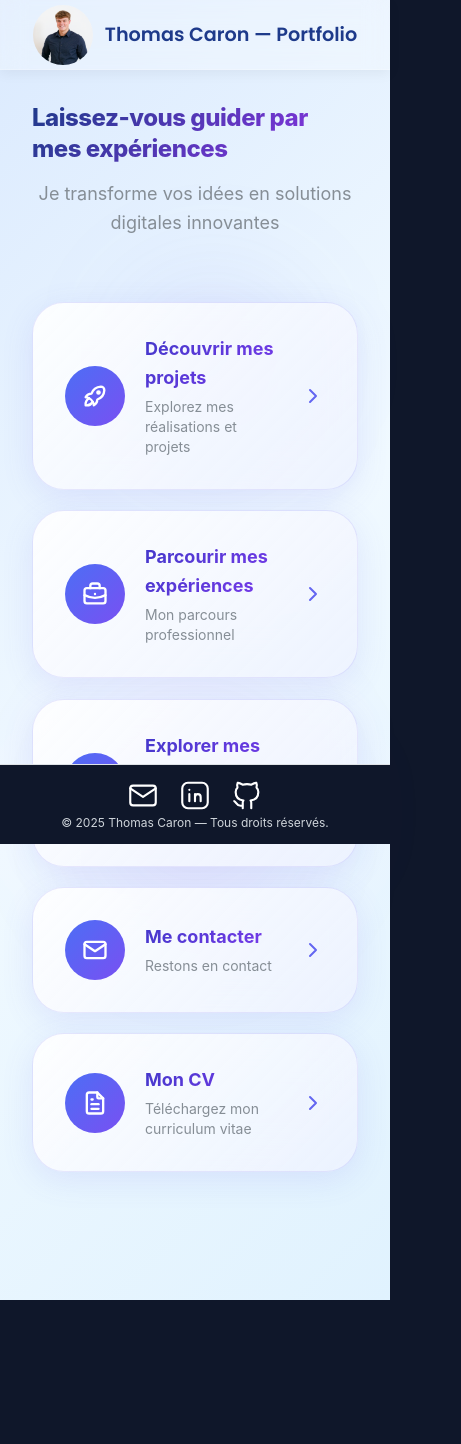
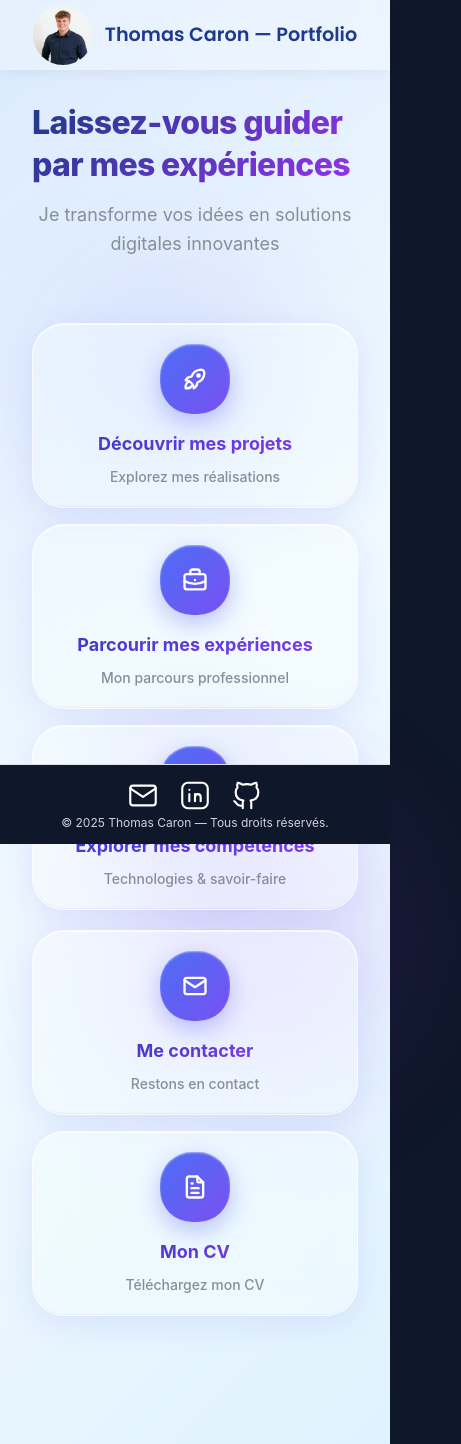
Before and after one commit to ThoomassC/portfolio, a React (Vite) app: page / in a window 390 px wide. Shown: the whole page, 461 px wide, since content can reach past the window. Before the commit the page ends 1300 px from the top, so only its background shows below. Built offline with nearby package versions, Linux system fonts and the light colour scheme.

Commit message:
feat : animations responsive

```diff
--- a/src/pages/Home.tsx
+++ b/src/pages/Home.tsx
@@ -1,26 +1,26 @@
-import { Container, Title, Stack, Paper, Text, Group, Box, ThemeIcon } from "@mantine/core";
+import { Container, Title, Stack, Paper, Text, Box, ThemeIcon, SimpleGrid } from "@mantine/core";
 import { useEffect } from "react";
 import { useNavigate } from "react-router-dom";
-import {
-  IconBriefcase,
-  IconCode,
-  IconMail,
-  IconFileText,
-  IconRocket,
-  IconChevronRight,
-} from "@tabler/icons-react";
+import { IconBriefcase, IconCode, IconMail, IconFileText, IconRocket } from "@tabler/icons-react";
 
 function Home() {
   const navigate = useNavigate();
 
   useEffect(() => {
     const style = document.createElement("style");
+    style.id = "home-styles";
     style.innerHTML = `
       html { scroll-behavior: smooth; }
 
       @keyframes fadeSlideHome {
-        0% { opacity: 0; transform: translateY(30px) scale(0.95); }
-        100% { opacity: 1; transform: translateY(0) scale(1); }
+        0% {
+          opacity: 0;
+          transform: translateY(30px) scale(0.98);
+        }
+        100% {
+          opacity: 1;
+          transform: translateY(0) scale(1);
+        }
       }
 
       @keyframes typing {
@@ -38,18 +38,19 @@ function Home() {
         50% { transform: translateY(-15px); }
       }
 
-      @keyframes shimmer {
-        0% { background-position: -1000px 0; }
-        100% { background-position: 1000px 0; }
+      @keyframes bubble {
+        0%, 100% {
+          transform: translateY(0) scale(1);
+          opacity: 0.6;
         }
-
-      @keyframes pulse {
-        0%, 100% { opacity: 1; }
-        50% { opacity: 0.5; }
+        50% {
+          transform: translateY(-20px) scale(1.05);
+          opacity: 0.8;
+        }
       }
 
       .fade-animated-home {
-        animation: fadeSlideHome 0.8s cubic-bezier(0.34, 1.56, 0.64, 1) forwards;
+        animation: fadeSlideHome 1.2s cubic-bezier(0.16, 1, 0.3, 1) forwards;
         opacity: 0;
       }
 
@@ -73,41 +74,48 @@ function Home() {
         width: 0;
       }
 
-      .typing-title.animated {
-        animation:
-          typing 4s steps(50, end) forwards,
-          blink .75s step-end infinite;
+      .liquid-glass-card {
+        transition:
+          transform 0.9s cubic-bezier(0.22, 1, 0.36, 1),
+          box-shadow 1s ease,
+          filter 0.8s ease;
+        cursor: pointer;
+        transform: translateY(0) scale(1);
+        filter: brightness(1);
       }
 
-      .nav-card-home {
-        transition: all 0.3s cubic-bezier(0.34, 1.56, 0.64, 1);
-        cursor: pointer;
-      }
-
-      .nav-card-home:hover {
-        transform: translateY(-8px) scale(1.03);
-        box-shadow: 0 20px 40px rgba(99, 102, 241, 0.25) !important;
-      }
-
-      .nav-card-home:hover .nav-icon {
-        transform: rotate(360deg) scale(1.2);
+      .liquid-glass-card:hover {
+        transform: translateY(-6px) scale(1.04) !important;
+        filter: brightness(1.05);
+        box-shadow:
+          0 25px 80px rgba(99, 102, 241, 0.25),
+          inset 0 2px 3px rgba(255, 255, 255, 0.9),
+          inset 0 -1px 2px rgba(0, 0, 0, 0.05);
       }
 
       .nav-icon {
-        transition: all 0.5s cubic-bezier(0.34, 1.56, 0.64, 1);
+        transition: transform 1.2s cubic-bezier(0.22, 1, 0.36, 1);
+      }
+
+      .liquid-glass-card:hover .nav-icon {
+        transform: rotate(360deg) scale(1.12) !important;
       }
 
       .floating-orb {
-        animation: float 6s ease-in-out infinite;
+        animation: float 8s ease-in-out infinite;
+      }
+
+      .floating-bubble {
+        animation: bubble 6s ease-in-out infinite;
       }
 
       .delay-1 { animation-delay: 0.1s; }
-      .delay-2 { animation-delay: 0.2s; }
-      .delay-3 { animation-delay: 0.3s; }
-      .delay-4 { animation-delay: 0.5s; }
+      .delay-2 { animation-delay: 0.25s; }
+      .delay-3 { animation-delay: 0.4s; }
+      .delay-4 { animation-delay: 0.55s; }
       .delay-5 { animation-delay: 0.7s; }
-      .delay-6 { animation-delay: 0.9s; }
-      .delay-7 { animation-delay: 1.1s; }
+      .delay-6 { animation-delay: 0.85s; }
+      .delay-7 { animation-delay: 1s; }
 
       @media (max-width: 768px) {
         .typing-title {
@@ -115,22 +123,23 @@ function Home() {
           word-break: break-word;
           animation: none !important;
           border-right: none;
-          font-size: 1.8rem !important;
+          font-size: 2.2rem !important;
           width: 100% !important;
         }
       }
 
       @media (max-width: 480px) {
         .typing-title {
-          font-size: 1.5rem !important;
+          font-size: 2rem !important;
         }
       }
     `;
     document.head.appendChild(style);
 
     return () => {
-      if (document.head.contains(style)) {
-        document.head.removeChild(style);
+      const styleToRemove = document.getElementById("home-styles");
+      if (styleToRemove) {
+        document.head.removeChild(styleToRemove);
       }
     };
   }, []);
@@ -140,7 +149,7 @@ function Home() {
       label: "Découvrir mes projets",
       path: "/project",
       icon: <IconRocket size={28} />,
-      description: "Explorez mes réalisations et projets",
+      description: "Explorez mes réalisations",
     },
     {
       label: "Parcourir mes expériences",
@@ -152,7 +161,7 @@ function Home() {
       label: "Explorer mes compétences",
       path: "/skill",
       icon: <IconCode size={28} />,
-      description: "Technologies et savoir-faire",
+      description: "Technologies & savoir-faire",
     },
     {
       label: "Me contacter",
@@ -164,13 +173,13 @@ function Home() {
       label: "Mon CV",
       path: "/cv",
       icon: <IconFileText size={28} />,
-      description: "Téléchargez mon curriculum vitae",
+      description: "Téléchargez mon CV",
     },
   ];
 
   return (
     <Container
-      size="lg"
+      size="xl"
       style={{
         minHeight: "calc(100vh - 120px)",
         display: "flex",
@@ -180,40 +189,61 @@ function Home() {
         padding: "2rem 1rem",
       }}
     >
-      {/* Orbes décoratives en arrière-plan */}
       <Box
-        className="floating-orb"
+        className="floating-orb floating-bubble"
         style={{
           position: "absolute",
-          top: "15%",
-          right: "10%",
-          width: "250px",
-          height: "250px",
-          background: "radial-gradient(circle, rgba(99, 102, 241, 0.15) 0%, transparent 70%)",
-          borderRadius: "50%",
-          filter: "blur(50px)",
+          top: "10%",
+          right: "8%",
+          width: "350px",
+          height: "350px",
+          background:
+            "radial-gradient(circle, rgba(99, 102, 241, 0.3) 0%, rgba(99, 102, 241, 0.1) 40%, transparent 70%)",
+          borderRadius: "40% 60% 70% 30% / 40% 50% 60% 50%",
+          filter: "blur(60px)",
           pointerEvents: "none",
           zIndex: 0,
+          opacity: 0.7,
         }}
       />
       <Box
-        className="floating-orb"
+        className="floating-orb floating-bubble"
         style={{
           position: "absolute",
-          bottom: "20%",
-          left: "8%",
-          width: "300px",
-          height: "300px",
-          background: "radial-gradient(circle, rgba(147, 51, 234, 0.15) 0%, transparent 70%)",
-          borderRadius: "50%",
-          filter: "blur(60px)",
+          bottom: "15%",
+          left: "10%",
+          width: "400px",
+          height: "400px",
+          background:
+            "radial-gradient(circle, rgba(147, 51, 234, 0.3) 0%, rgba(147, 51, 234, 0.1) 40%, transparent 70%)",
+          borderRadius: "60% 40% 30% 70% / 60% 30% 70% 40%",
+          filter: "blur(70px)",
           pointerEvents: "none",
           zIndex: 0,
           animationDelay: "3s",
+          opacity: 0.7,
+        }}
+      />
+      <Box
+        className="floating-bubble"
+        style={{
+          position: "absolute",
+          top: "50%",
+          right: "20%",
+          width: "200px",
+          height: "200px",
+          background:
+            "radial-gradient(circle, rgba(255, 255, 255, 0.4) 0%, rgba(99, 102, 241, 0.2) 50%, transparent 70%)",
+          borderRadius: "50%",
+          filter: "blur(40px)",
+          pointerEvents: "none",
+          zIndex: 0,
+          animationDelay: "1.5s",
+          opacity: 0.5,
         }}
       />
 
-      <Stack gap="xl" style={{ width: "100%", maxWidth: 900, position: "relative", zIndex: 1 }}>
+      <Stack gap="xl" style={{ width: "100%", position: "relative", zIndex: 1 }}>
         <Box className="typing-title-wrapper">
           <Stack gap="md" align="center">
             <Title
@@ -241,40 +271,51 @@ function Home() {
           </Stack>
         </Box>
 
-        <Stack gap="lg" align="center" style={{ width: "100%" }}>
-          {navigationItems.map((item, index) => (
+        <div>
+          <SimpleGrid
+            cols={{ base: 1, sm: 2, lg: 3 }}
+            spacing={{ base: "md", sm: "lg" }}
+            style={{ width: "100%", marginBottom: "var(--mantine-spacing-lg)" }}
+          >
+            {navigationItems.slice(0, 3).map((item, index) => (
               <Paper
                 key={index}
                 withBorder
                 radius="xl"
-              p="xl"
+                p="lg"
                 onClick={() => navigate(item.path)}
-              className={`nav-card-home fade-animated-home delay-${index + 3}`}
+                className={`liquid-glass-card fade-animated-home delay-${index + 3}`}
                 style={{
-                width: "100%",
-                maxWidth: 600,
                   opacity: 0,
-                background:
-                  "linear-gradient(135deg, rgba(255, 255, 255, 0.9) 0%, rgba(237, 242, 255, 0.8) 100%)",
-                backdropFilter: "blur(20px)",
-                border: "1px solid rgba(99, 102, 241, 0.15)",
-                boxShadow: "0 8px 32px rgba(99, 102, 241, 0.12)",
+                  background: "rgba(255, 255, 255, 0.4)",
+                  backdropFilter: "blur(20px) saturate(150%)",
+                  WebkitBackdropFilter: "blur(20px) saturate(150%)",
+                  border: "1px solid rgba(255, 255, 255, 0.6)",
+                  boxShadow: `
+                    0 8px 32px rgba(99, 102, 241, 0.12),
+                    inset 0 1px 1px rgba(255, 255, 255, 0.9),
+                    inset 0 -1px 1px rgba(0, 0, 0, 0.05)
+                  `,
+                  height: "100%",
+                  display: "flex",
+                  flexDirection: "column",
                 }}
               >
-              <Group wrap="nowrap" gap="lg">
+                <Stack gap="md" align="center" style={{ textAlign: "center", height: "100%" }}>
                   <ThemeIcon
-                  size={60}
+                    size={70}
                     radius="xl"
                     variant="gradient"
                     gradient={{ from: "indigo", to: "violet", deg: 135 }}
                     className="nav-icon"
                     style={{
-                    flexShrink: 0,
+                      boxShadow:
+                        "0 8px 24px rgba(99, 102, 241, 0.4), inset 0 1px 2px rgba(255, 255, 255, 0.5)",
                     }}
                   >
                     {item.icon}
                   </ThemeIcon>
-                <div style={{ flex: 1 }}>
+                  <div>
                     <Text
                       fw={700}
                       size="lg"
@@ -282,26 +323,89 @@ function Home() {
                         background: "linear-gradient(135deg, #4338ca, #7c3aed)",
                         WebkitBackgroundClip: "text",
                         WebkitTextFillColor: "transparent",
-                      marginBottom: 4,
+                        marginBottom: 8,
                       }}
                     >
                       {item.label}
                     </Text>
-                  <Text size="sm" c="dimmed">
+                    <Text size="sm" c="dimmed" fw={500}>
                       {item.description}
                     </Text>
                   </div>
-                <IconChevronRight
-                  size={24}
-                  style={{
-                    color: "#6366f1",
-                    flexShrink: 0,
-                  }}
-                />
-              </Group>
+                </Stack>
               </Paper>
             ))}
+          </SimpleGrid>
+
+          <SimpleGrid
+            cols={{ base: 1, sm: 2, lg: 2 }}
+            spacing={{ base: "md", sm: "lg" }}
+            style={{
+              width: "100%",
+              maxWidth: "100%",
+              margin: "0 auto",
+            }}
+          >
+            {navigationItems.slice(3).map((item, index) => (
+              <Paper
+                key={index + 3}
+                withBorder
+                radius="xl"
+                p="lg"
+                onClick={() => navigate(item.path)}
+                className={`liquid-glass-card fade-animated-home delay-${index + 6}`}
+                style={{
+                  opacity: 0,
+                  background: "rgba(255, 255, 255, 0.4)",
+                  backdropFilter: "blur(20px) saturate(150%)",
+                  WebkitBackdropFilter: "blur(20px) saturate(150%)",
+                  border: "1px solid rgba(255, 255, 255, 0.6)",
+                  boxShadow: `
+                    0 8px 32px rgba(99, 102, 241, 0.12),
+                    inset 0 1px 1px rgba(255, 255, 255, 0.9),
+                    inset 0 -1px 1px rgba(0, 0, 0, 0.05)
+                  `,
+                  height: "100%",
+                  display: "flex",
+                  flexDirection: "column",
+                }}
+              >
+                <Stack gap="md" align="center" style={{ textAlign: "center", height: "100%" }}>
+                  <ThemeIcon
+                    size={70}
+                    radius="xl"
+                    variant="gradient"
+                    gradient={{ from: "indigo", to: "violet", deg: 135 }}
+                    className="nav-icon"
+                    style={{
+                      boxShadow:
+                        "0 8px 24px rgba(99, 102, 241, 0.4), inset 0 1px 2px rgba(255, 255, 255, 0.5)",
+                    }}
+                  >
+                    {item.icon}
+                  </ThemeIcon>
+                  <div>
+                    <Text
+                      fw={700}
+                      size="lg"
+                      style={{
+                        background: "linear-gradient(135deg, #4338ca, #7c3aed)",
+                        WebkitBackgroundClip: "text",
+                        WebkitTextFillColor: "transparent",
+                        marginBottom: 8,
+                      }}
+                    >
+                      {item.label}
+                    </Text>
+                    <Text size="sm" c="dimmed" fw={500}>
+                      {item.description}
+                    </Text>
+                  </div>
                 </Stack>
+              </Paper>
+            ))}
+          </SimpleGrid>
+        </div>
       </Stack>
     </Container>
   );
```
Lines whose indentation alone changed are shown as unchanged.
